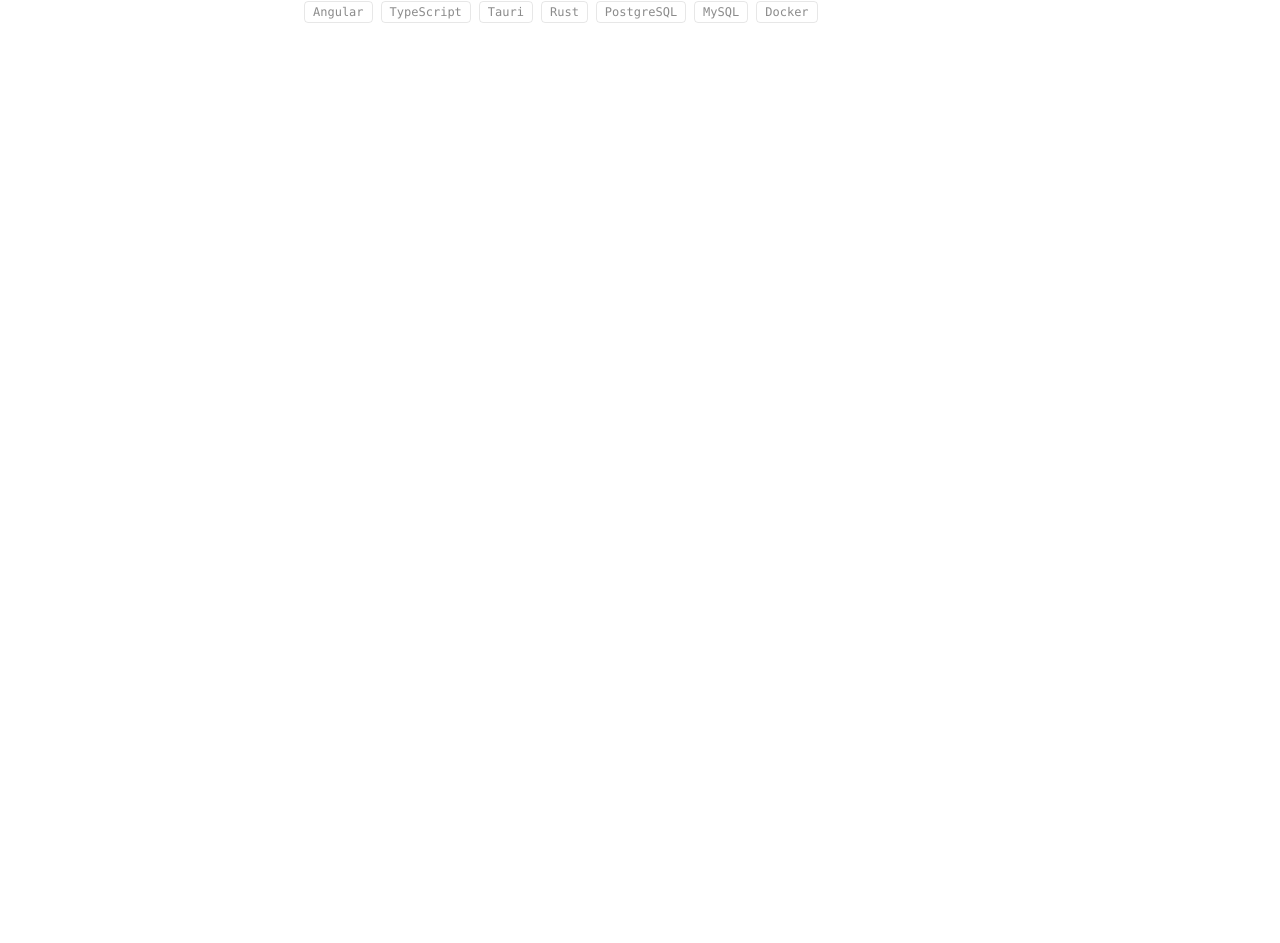
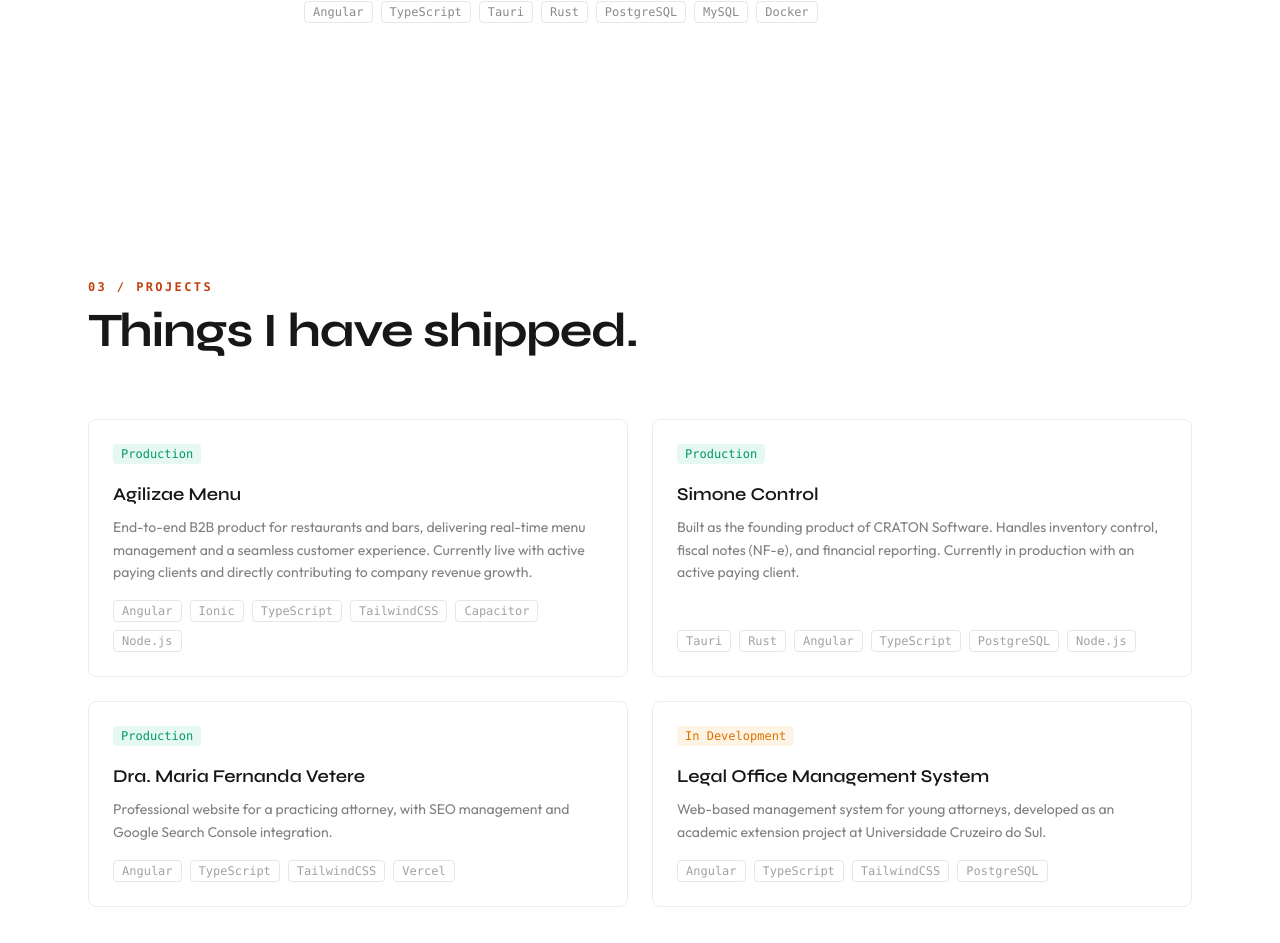
Before and after one commit to luizfsouzadev/portfolio, a Next.js app: page / in a window 1280 px wide. Shown: the part 2268-3211 px from the top of the page. Before the commit the page ends 2419 px from the top, so only its background shows below. Built offline with nearby package versions, Linux system fonts and the light colour scheme; no server answers.

Commit message:
feat: implement projects section

```diff
--- a/src/components/sections/Projects.tsx
+++ b/src/components/sections/Projects.tsx
@@ -1,15 +1,69 @@
-import type { Project } from '@/types';
+import type { JSX } from 'react';
+import { ExternalLink } from 'lucide-react';
+import type { Project, ProjectStatus } from '@/types';
+import { Badge } from '@/components/ui/Badge';
+import { SectionHeader } from '@/components/ui/SectionHeader';
+import { cn } from '@/lib/utils';
 
-// TODO: project cards, status badge, stack tags, live/github links
+const STATUS_STYLES: Record<ProjectStatus, string> = {
+	production: 'bg-emerald-500/10 text-emerald-600 dark:text-emerald-400',
+	development: 'bg-amber-500/10 text-amber-600 dark:text-amber-400',
+	archived: 'bg-foreground/5 text-foreground/40',
+};
+
+const STATUS_LABEL: Record<ProjectStatus, string> = {
+	production: 'Production',
+	development: 'In Development',
+	archived: 'Archived',
+};
 
 interface ProjectsProps {
 	projects: Project[];
 }
 
-export function Projects({ projects: _ }: ProjectsProps) {
+export function Projects({ projects }: ProjectsProps): JSX.Element {
+	const featured = projects.filter((p) => p.featured);
+	const rest = projects.filter((p) => !p.featured);
+	const ordered = [...featured, ...rest];
+
 	return (
-		<section id='projects' aria-label='Projects'>
-			{/* TODO */}
+		<section id='projects' aria-label='Projects' className='py-24 md:py-32'>
+			<div className='mx-auto max-w-6xl px-6'>
+				<SectionHeader number='03' label='Projects' heading='Things I have shipped.' />
+
+				<div className='grid gap-6 sm:grid-cols-2'>
+					{ordered.map((project) => (
+						<article key={project.id} className='border-foreground/8 group hover:border-accent/30 flex flex-col rounded-lg border p-6 transition-colors'>
+							<div className='mb-4 flex items-start justify-between gap-4'>
+								<Badge className={cn('shrink-0', STATUS_STYLES[project.status])}>{STATUS_LABEL[project.status]}</Badge>
+								<div className='flex gap-3'>
+									{project.githubUrl && (
+										<a href={project.githubUrl} target='_blank' rel='noopener noreferrer' aria-label={`${project.name} source code`} className='text-foreground/30 hover:text-foreground transition-colors'>
+											<ExternalLink size={15} aria-hidden />
+										</a>
+									)}
+									{project.url && (
+										<a href={project.url} target='_blank' rel='noopener noreferrer' aria-label={`${project.name} live site`} className='text-foreground/30 hover:text-accent transition-colors'>
+											<ExternalLink size={15} aria-hidden />
+										</a>
+									)}
+								</div>
+							</div>
+
+							<h3 className='font-display mb-2 text-lg font-semibold'>{project.name}</h3>
+							<p className='font-body text-foreground/55 mb-4 flex-1 text-sm leading-relaxed'>{project.longDescription ?? project.description}</p>
+
+							<div className='flex flex-wrap gap-2'>
+								{project.stack.map((tech) => (
+									<Badge key={tech} className='border-foreground/10 text-foreground/40 border'>
+										{tech}
+									</Badge>
+								))}
+							</div>
+						</article>
+					))}
+				</div>
+			</div>
 		</section>
 	);
 }
```
